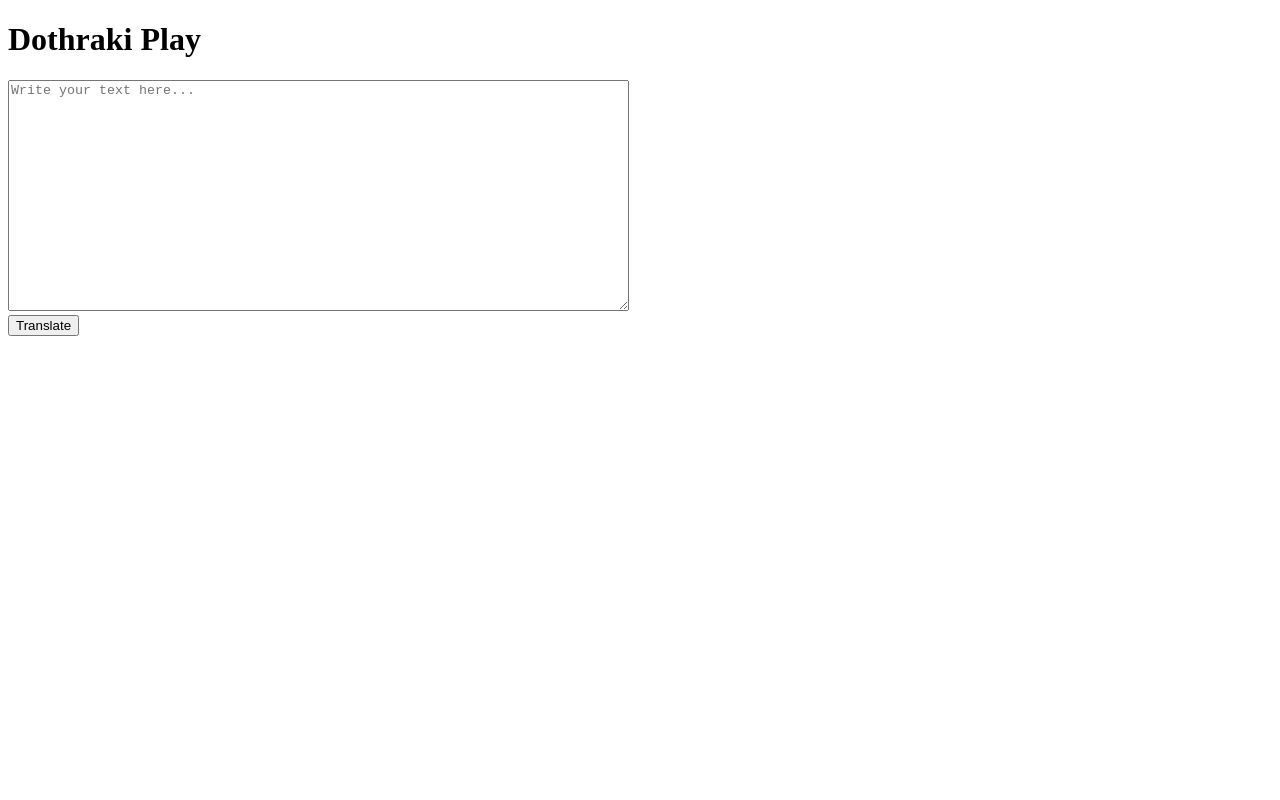
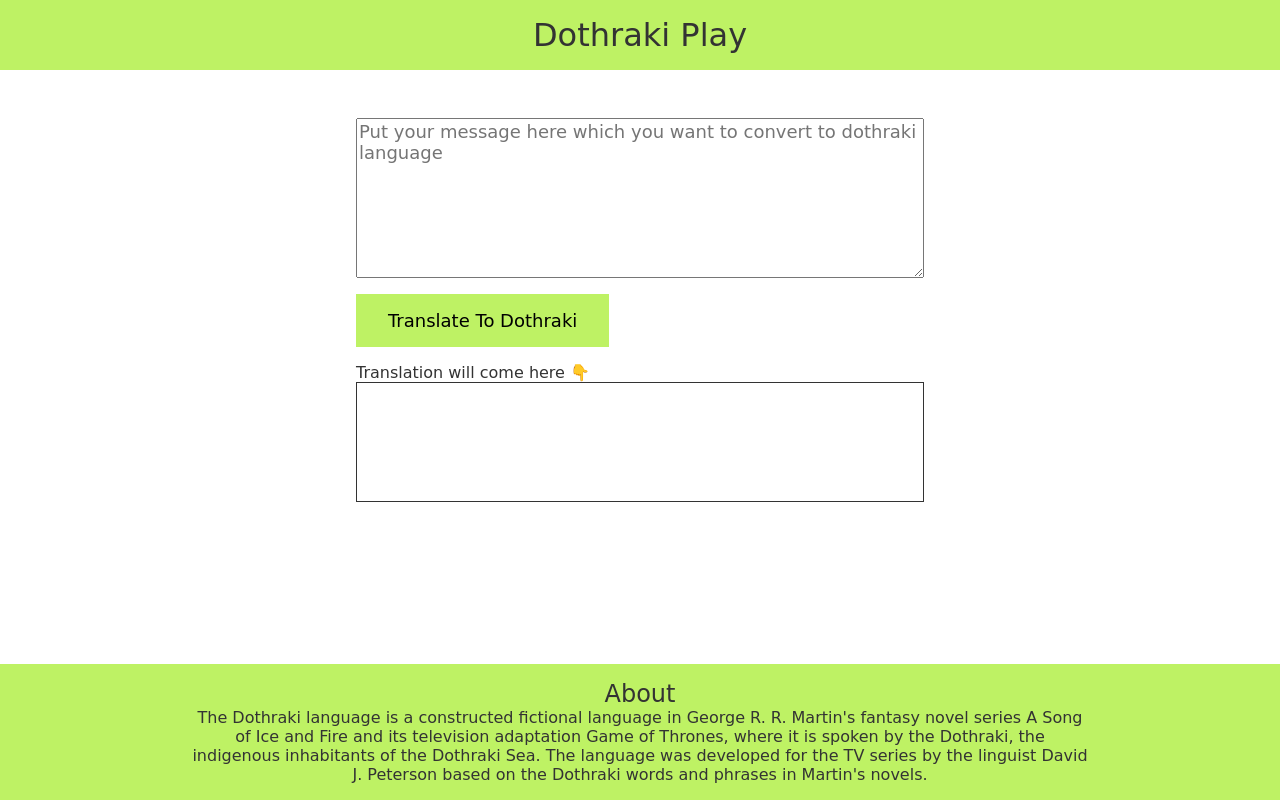
Before and after one commit to himanshumishra-98/Dothraki-translate, a plain HTML site: page index.html in a window 1280 px wide. Drawn offline with Linux system fonts and the light colour scheme.

Commit message:
updated styles

```diff
--- a/app.js
+++ b/app.js
@@ -1,15 +1,29 @@
-let btn = document.querySelector("button");
+let btn = document.querySelector("#textButton");
+
+let textInput = document.querySelector("#textInput");
+
+let textOutput = document.querySelector("#textOutput");
+
 let URL = "https://api.funtranslations.com/translate/dothraki.json";
-let textArea = document.querySelector("#textInput");
-let opDiv = document.querySelector("#textOutput");
 
-function getURL(){
-    return URL + "?" + "text=";
+function getURL(text){
+    return URL + "?" + "text=" + text;
 }
 
-btn.addEventListener("click",()=>{
+function errHandler(error){
+    console.log("Error :",error);
+    console.log("Some server problem");
+};
+
+function clickHandler(){
     console.log("Clicked");
-    opDiv.innerText = textArea.value;
-    console.log(opDiv.innerText);
-    console.log(getURL());
-})
+    let text = textInput.value;
+
+    fetch(getURL(text))
+    .then(response => response.json())
+    .then(json => textOutput.innerText = json.contents.translated)
+    .catch((error)=>console.log("Server error"))
+}
+
+
+btn.addEventListener("click", clickHandler);
--- a/index.html
+++ b/index.html
@@ -4,15 +4,26 @@
     <meta charset="UTF-8">
     <meta name="viewport" content="width=device-width, initial-scale=1.0">
     <title>Dothraki Play</title>
+    <link rel="stylesheet" href="/style.css">
 </head>
 <body>
-    <h1>Dothraki Play</h1>
+    <nav>
+        <div class="heading">Dothraki Play</div>
+    </nav>
 
-    <textarea name="textInput" id="textInput" cols="75" rows="15" placeholder="Write your text here..."></textarea>
-    <br>
-    <button>Translate</button>
+   <main>
+         <textarea name="textInput" id="textInput"  placeholder="Put your message here which you want to convert to dothraki language"></textarea>
 
-    <div id="textOutput"></div>
+         <button id="textButton"> Translate To Dothraki</button>
+         <div>Translation will come here 👇</div>
+
+        <div id="textOutput"></div>
+    </main>
+
+    <footer>
+        <div>About</div>
+        <p>The Dothraki language is a constructed fictional language in George R. R. Martin's fantasy novel series A Song of Ice and Fire and its television adaptation Game of Thrones, where it is spoken by the Dothraki, the indigenous inhabitants of the Dothraki Sea. The language was developed for the TV series by the linguist David J. Peterson based on the Dothraki words and phrases in Martin's novels.</p>
+    </footer>
 
     <script src="/app.js"></script>
 </body>
--- /dev/null
+++ b/style.css
@@ -0,0 +1,79 @@
+@import url('https://fonts.googleapis.com/css2?family=Dancing+Script:wght@400;600&display=swap');
+
+* {
+    box-sizing: border-box;
+}
+
+:root {
+    --primary : #bef264;
+    --black: #333333;
+    --width-break:600px
+}
+
+body {
+    margin: 0;
+    font-family: 'Kalam', cursive;
+    color: var(--black);
+}
+
+nav {
+    background-color: var(--primary);
+    text-align: center;
+}
+
+.heading {
+    font-size: 2rem;
+    padding: 1rem;
+}
+
+main {
+    margin: auto;
+    padding: 1rem;
+    max-width: var(--width-break);
+}
+
+textarea {
+    box-sizing: border-box;
+    display: block;
+    width: 100%;
+    min-height: 20vh;
+    margin-top: 2rem;
+    font-family: inherit;
+    font-size: large;
+}
+
+button {
+    background-color: var(--primary);
+    border: none;
+    margin: 1rem 0rem;
+    padding: 1rem 2rem;
+    font-family: inherit;
+    font-size: large;
+}
+
+#textOutput {
+    box-sizing: border-box;
+    width: 100%;
+    min-height: 15vh;
+    max-height: 25vh;
+    overflow: scroll;
+    border: 1px solid var(--black);
+}
+
+footer {
+    position: fixed;
+    bottom: 0;
+    width: 100%;
+    padding: 1rem;
+    background-color: var(--primary);
+    text-align: center;
+}
+
+footer div {
+    font-size: x-large;
+}
+
+footer p {
+    max-width: 900px;
+    margin: auto;
+}
```
